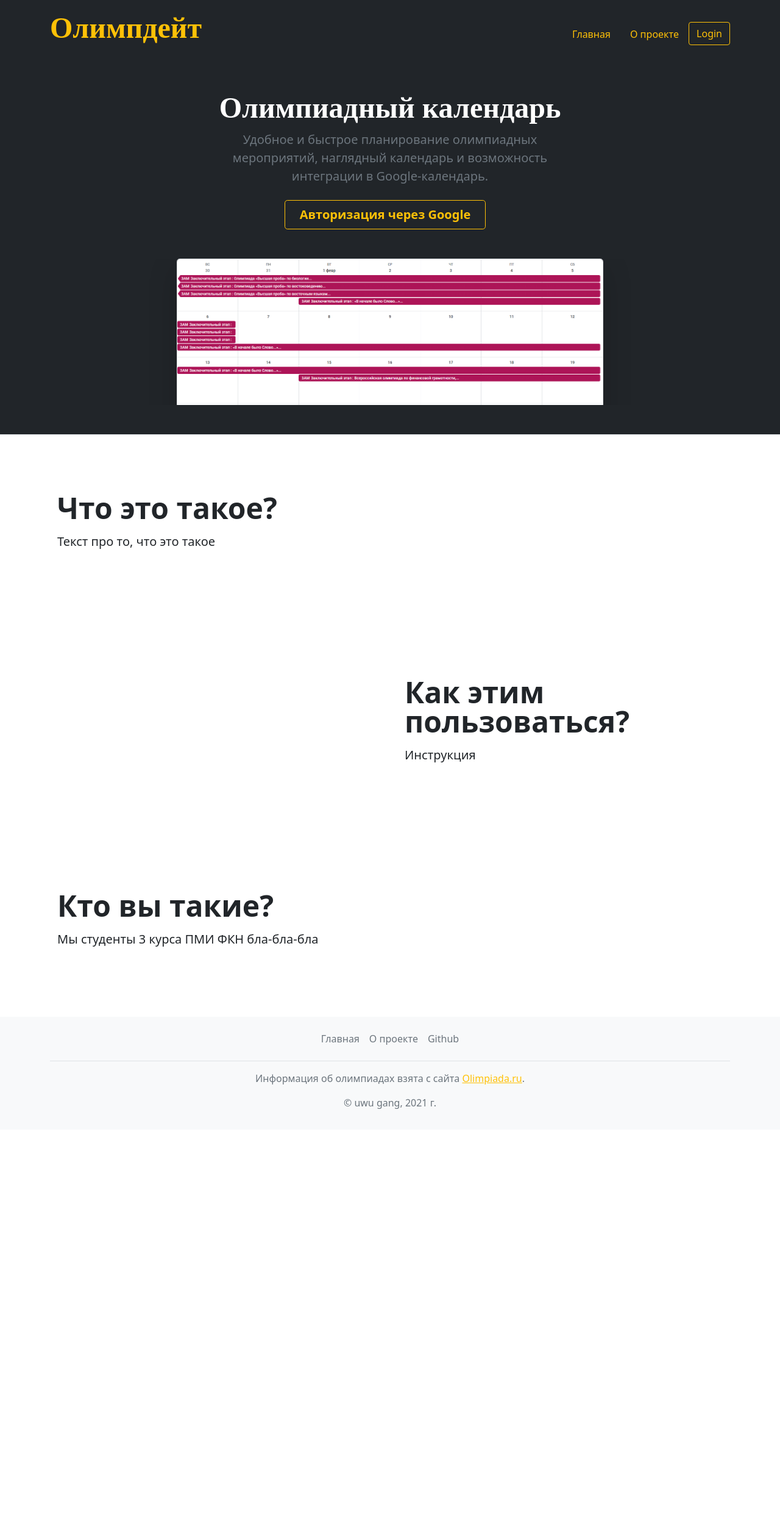
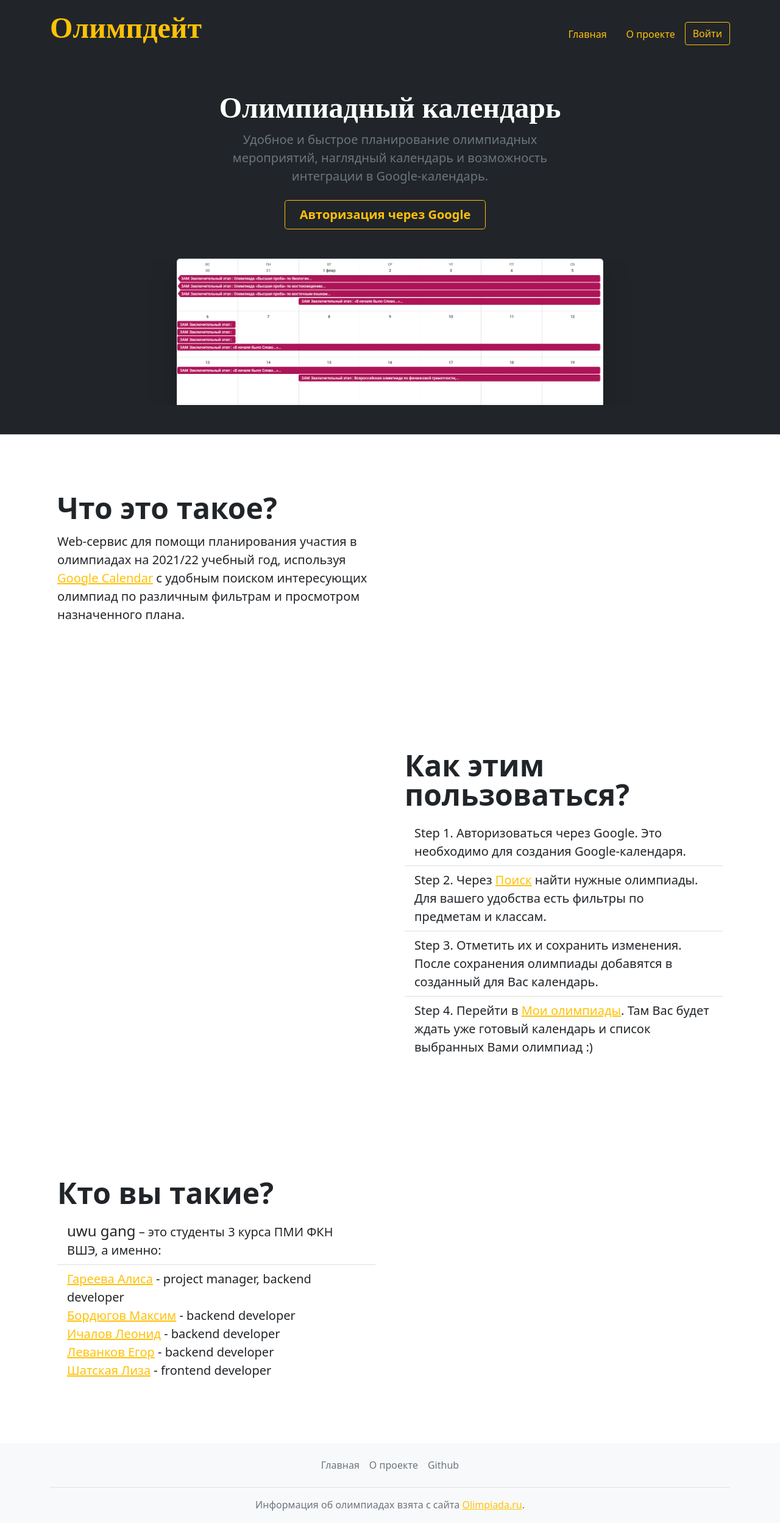
Before and after one commit to GareevaAlica/olymp-calendar, a Flask app: page / in a window 1280 px wide. Shown: the top 2497 px of the page at 61% size. Before the commit the page ends 1818 px from the top, so only its background shows below. Run offline with Flask 2, Linux system fonts and the light colour scheme; some libraries are stand-ins or nearby versions.

Commit message:
update frontend

```diff
--- a/app/templates/base.html
+++ b/app/templates/base.html
@@ -66,10 +66,10 @@
                 <li>
                     <svg class="bi d-block mx-auto mb-1" width="24" height="24"><use xlink:href="search.html"/></svg>
                     {% if not is_login %}
-                    <a href="{{ url_for('authorize') }}" type="button" class="btn btn-outline-warning">Login</a>
+                    <a href="{{ url_for('authorize') }}" type="button" class="btn btn-outline-warning">Войти</a>
                     {% else %}
                     <!-- Эту кнопку убирать, если пользователь НЕ залогинен-->
-                    <a href="{{ url_for('exit') }}" type="button" class="btn btn-outline-light me-2">Exit</a>
+                    <a href="{{ url_for('exit') }}" type="button" class="btn btn-outline-light me-2">Выйти</a>
                     {% endif %}
                 </li>
               </ul>
--- a/app/templates/choose_olympiads.html
+++ b/app/templates/choose_olympiads.html
@@ -76,8 +76,8 @@
             <br>
             {% for choice in choose_form.choose_olympiads %}
             {% if choice.data|int in needed_olympiads_id %}
-            <div class="list-group">
-                <label class="list-group-item h5">
+            <div class="list-group ">
+                <label class="list-group-item list-group-item-action h5">
                 {{ choice(class="form-check-input me-1", type="checkbox") }}
                 {{ choice.label() }}
                 </label>
--- a/app/templates/main.html
+++ b/app/templates/main.html
@@ -25,7 +25,7 @@
             </div>
             <div class="col-lg-6">
               <h1 class="display-5 fw-bold lh-1 mb-3">Что это такое?</h1>
-              <p class="lead">Текст про то, что это такое</p>
+              <p class="lead">Web-сервис для помощи планирования участия в олимпиадах на 2021/22 учебный год, используя <a class="text-warning" href="https://calendar.google.com/">Google Calendar</a> с удобным поиском интересующих олимпиад по различным фильтрам и просмотром назначенного плана.</p>
             </div>
           </div>
         </div>
@@ -34,7 +34,20 @@
           <div class="row flex-lg-row-reverse align-items-center g-5 py-5">
             <div class="col-lg-6">
               <h1 class="display-5 fw-bold lh-1 mb-3">Как этим пользоваться?</h1>
-              <p class="lead">Инструкция</p>
+              <ul class="lead list-group list-group-flush">
+                <li class="list-group-item">
+                  <strong>Step 1.</strong> Авторизоваться через Google. Это необходимо для создания Google-календаря.
+                </li>
+                <li class="list-group-item">
+                  <strong>Step 2.</strong> Через <a class="text-warning" href="{{ url_for('choose_olympiads') }}">Поиск</a> найти нужные олимпиады. Для вашего удобства есть фильтры по предметам и классам.
+                </li>
+                <li class="list-group-item">
+                  <strong>Step 3.</strong> Отметить их и сохранить изменения. После сохранения олимпиады добавятся в созданный для Вас календарь.
+                </li>
+                <li class="list-group-item">
+                  <strong>Step 4.</strong> Перейти в <a class="text-warning" href="{{ url_for('myolymps') }}">Мои олимпиады</a>. Там Вас будет ждать уже готовый календарь и список выбранных Вами олимпиад :)
+                </li>
+              </ul>
             </div>
             <div class="col-10 col-sm-8 col-lg-6">
             </div>
@@ -47,7 +60,22 @@
             </div>
             <div class="col-lg-6">
               <h1 class="display-5 fw-bold lh-1 mb-3">Кто вы такие?</h1>
-              <p class="lead">Мы студенты 3 курса ПМИ ФКН бла-бла-бла</p>
+              <ul class="lead list-group list-group-flush">
+              <li class="list-group-item">
+              <strong class="h4">uwu gang</strong> &ndash; это студенты 3 курса ПМИ ФКН ВШЭ, а именно:
+              </li>
+              <li class="list-group-item">
+                  <a class="text-warning" href="https://github.com/GareevaAlice"><strong>Гареева Алиса</strong></a> - project manager, backend developer
+                  <br>
+                  <a class="text-warning" href="https://github.com/DedAzaMarks"><strong>Бордюгов Максим</strong></a> - backend developer
+                  <br>
+                  <a class="text-warning" href="https://github.com/Leo-nid"><strong>Ичалов Леонид</strong></a> - backend developer
+                  <br>
+                  <a class="text-warning" href="https://github.com/elevankoff"><strong>Леванков Егор</strong></a> - backend developer
+                  <br>
+                  <a class="text-warning" href="https://github.com/NanamyYu"><strong>Шатская Лиза</strong></a> - frontend developer
+              </li>
+              </ul>
             </div>
           </div>
         </div>
```
Also changed, not shown: app/templates/myolymps.html (+14 -3 lines).
